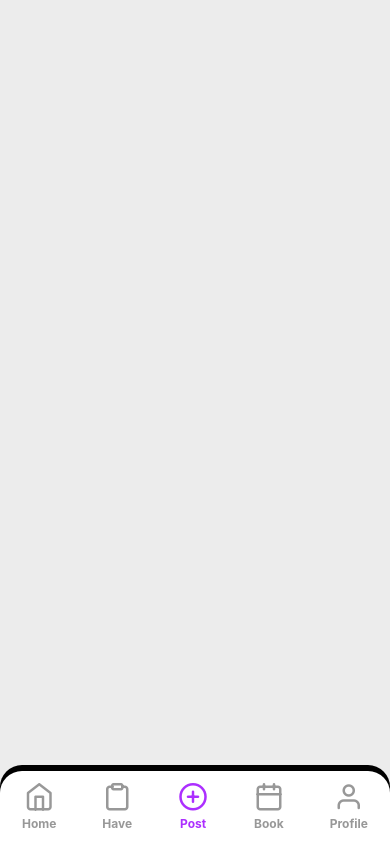
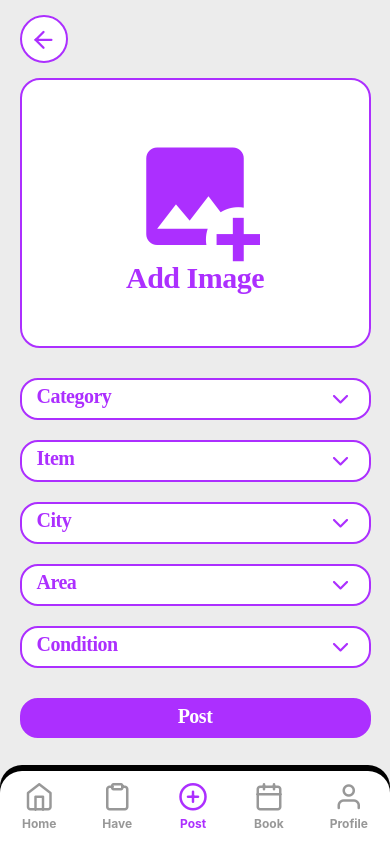
Before and after one commit to HasanAlasker/LendYard, a React Native app in the folder client/: screen /Post in a window 390 px wide. Built offline with nearby package versions, Linux system fonts and the light colour scheme.

Commit message:
post page done. most structure is done (forms left and logic)

```diff
--- /dev/null
+++ b/client/components/AddImageBtn.js
@@ -0,0 +1,41 @@
+import React from "react";
+import { View, StyleSheet, TouchableOpacity } from "react-native";
+import useThemedStyles from "../hooks/useThemedStyles";
+import { useTheme } from "../config/ThemeContext";
+import { MaterialCommunityIcons } from "@expo/vector-icons";
+import AppText from "../config/AppText";
+
+function AddImageBtn(props) {
+  const styles = useThemedStyles(getStyles);
+  const { theme } = useTheme();
+
+  return (
+    <TouchableOpacity style={styles.container}>
+      <MaterialCommunityIcons name="image-plus" color={theme.purple} size={130}></MaterialCommunityIcons>
+      <AppText style={styles.text}>Add Image</AppText>
+    </TouchableOpacity>
+  );
+}
+
+const getStyles = (theme) =>
+  StyleSheet.create({
+    container: {
+      width: "90%",
+      height: 270,
+      backgroundColor: theme.post,
+      marginHorizontal: "auto",
+      borderRadius: 20,
+      borderWidth: 2,
+      borderColor: theme.purple,
+      marginBottom: 10,
+      justifyContent:'center',
+      alignItems:'center'
+    },
+    text:{
+        fontSize:30,
+        fontWeight:'bold',
+        color:theme.purple
+    }
+  });
+
+export default AddImageBtn;
--- /dev/null
+++ b/client/components/BackContainer.js
@@ -0,0 +1,20 @@
+import React from 'react';
+import { View, StyleSheet } from 'react-native';
+
+function BackContainer({children}) {
+  return (
+    <View style={styles.container}>
+        {children}
+    </View>
+  );
+}
+
+const styles = StyleSheet.create({
+  container:{
+    width:'90%',
+    marginHorizontal:'auto',
+    marginVertical:15
+  },
+})
+
+export default BackContainer;
--- a/client/pages/Users/Post.js
+++ b/client/pages/Users/Post.js
@@ -3,11 +3,25 @@ import { View, StyleSheet } from 'react-native';
 import SafeScreen from '../../components/SafeScreen';
 import FullScreen from '../../components/FullScreen';
 import Navbar from '../../components/Navbar';
+import BackBtn from '../../components/BackBtn';
+import DropBox from '../../components/DropBox';
+import BackContainer from '../../components/BackContainer';
+import AddImageBtn from '../../components/AddImageBtn';
+import FormBtn from '../../components/FormBtn';
 
 function Post(props) {
   return (
     <SafeScreen>
-      <FullScreen></FullScreen>
+      <FullScreen>
+        <BackContainer><BackBtn></BackBtn></BackContainer>
+        <AddImageBtn></AddImageBtn>
+        <DropBox placeholder={"Category"}></DropBox>
+        <DropBox placeholder={"Item"}></DropBox>
+        <DropBox placeholder={"City"}></DropBox>
+        <DropBox placeholder={"Area"}></DropBox>
+        <DropBox placeholder={"Condition"}></DropBox>
+        <FormBtn title={"Post"}></FormBtn>
+      </FullScreen>
       <Navbar></Navbar>
     </SafeScreen>
   );
```
